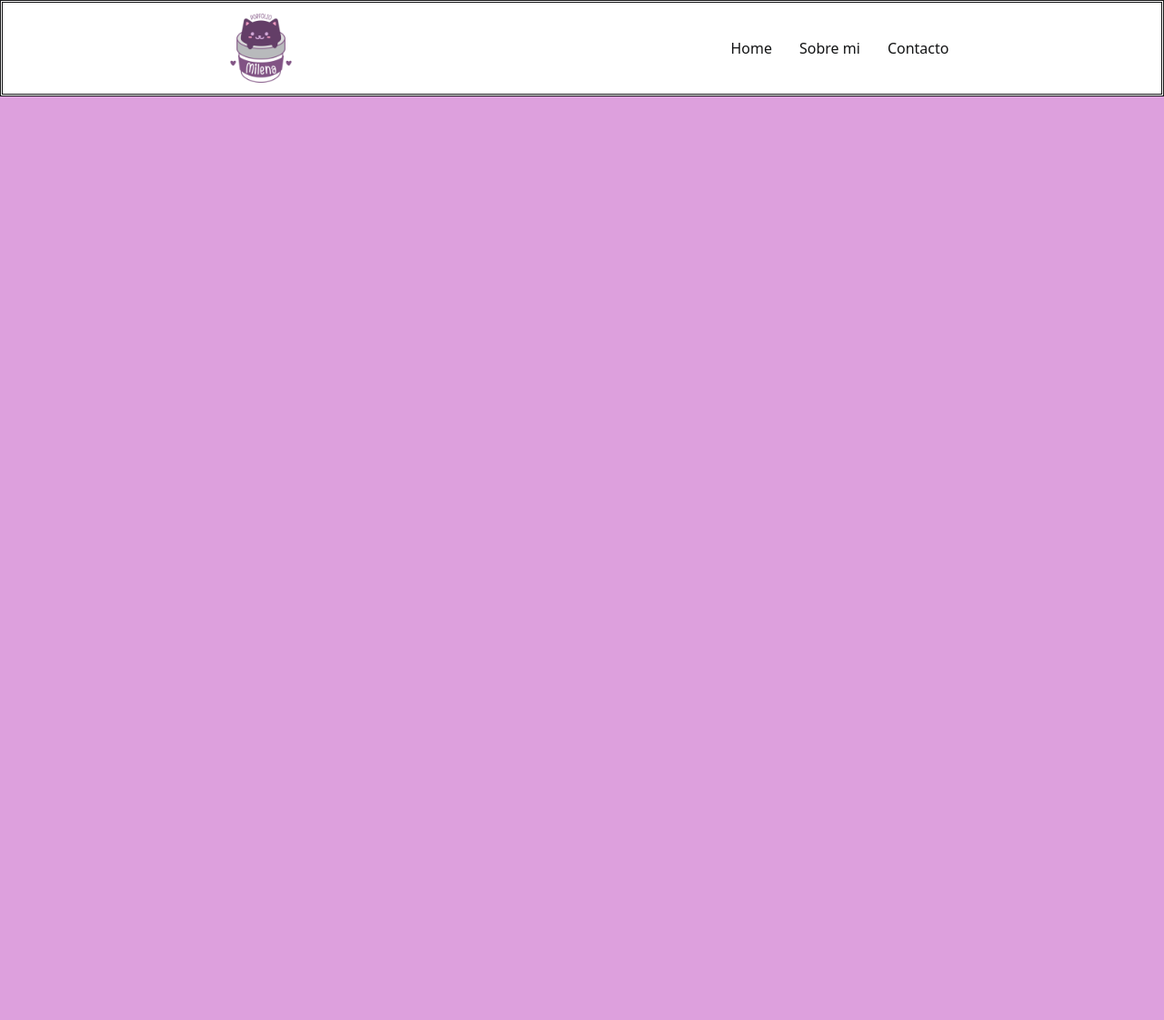
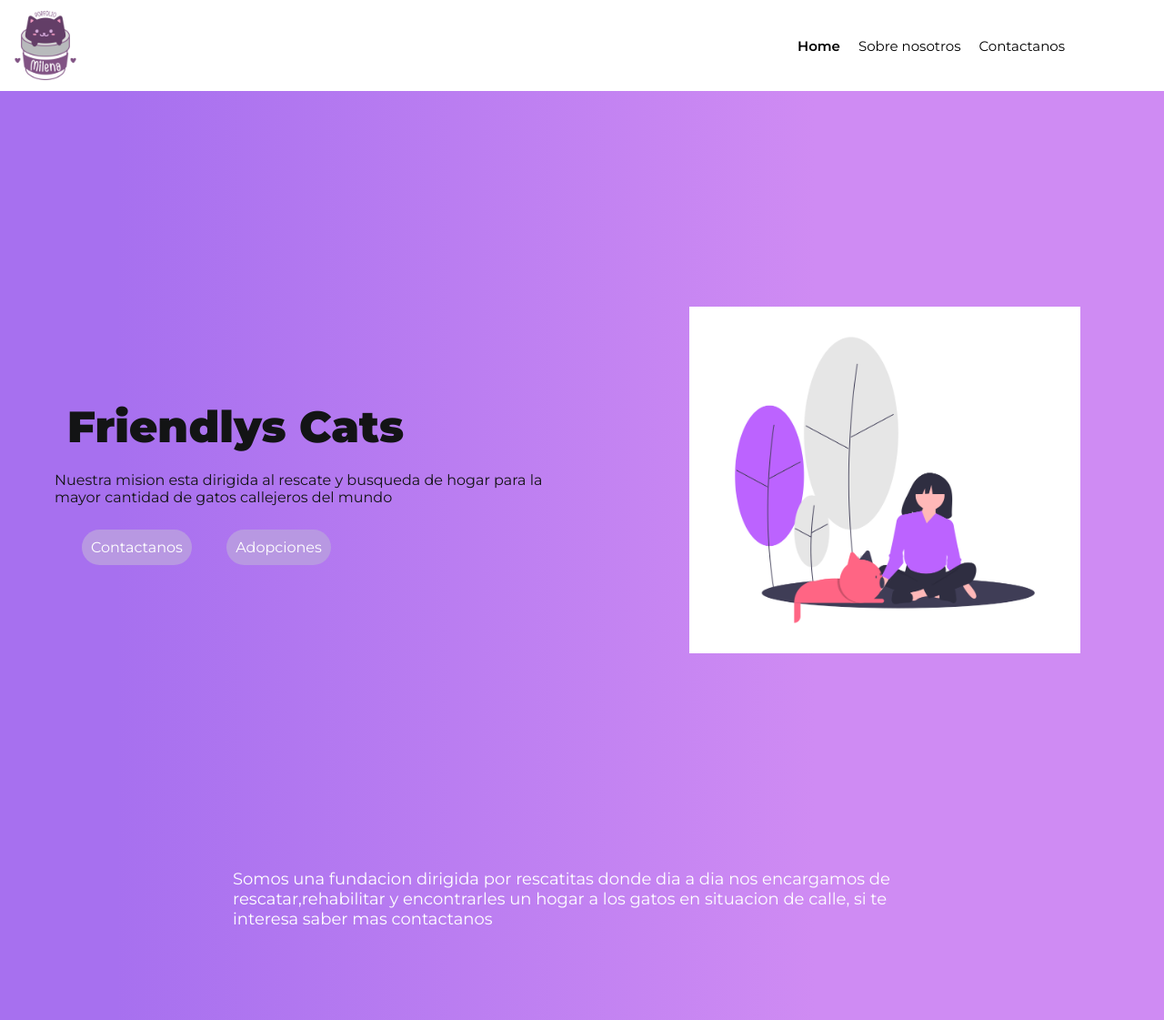
Before and after one commit to MilenaGH1/E2-Navbar, a plain HTML site: page index.html in a window 1280 px wide. Shown: the whole page at 91% size. Before the commit the page ends 800 px from the top, so only its background shows below. Drawn offline with Linux system fonts and the light colour scheme.

Commit message:
agrego main y estilos con flexbox

```diff
--- a/index.html
+++ b/index.html
@@ -7,13 +7,44 @@
     <link rel="stylesheet" href="./styles.css">
 </head>
 <body>
-    <nav>
-         <img class="imag" src="./Logo de cafetería cute lindo morado.png" alt="Logo">
-         <ul class="nav">
-            <li class="nav-link"><a href="#"></a>Home</li>
-            <li class="nav-link"><a href="#"></a>Sobre mi</li>
-            <li class="nav-link"><a href="#"></a>Contacto</li>
-         </ul>
-    </nav>
+    <header>
+        <nav>
+            <img class="logo" src="./Logo de cafetería cute lindo morado.png" alt="Logo">
+            <ul class="navbar-list">
+                <li><a href="#">Home</a></li>
+                <li><a href="#">Sobre nosotros</a></li>
+                <li><a href="#">Contactanos</a></li>
+             </ul>
+        </nav>
+    </header>
+
+    <main>
+            <section class="hero">
+               <div class="hero-content">
+                    <h1> Friendlys Cats</h1>
+                    <p>
+                        Nuestra mision esta dirigida al rescate y busqueda de hogar para la mayor cantidad de gatos callejeros del mundo
+                    </p>
+
+                    <div class="hero-links">
+                        <a href="#" class="content-boton">Contactanos</a>
+                        <a href="#" class="boton">Adopciones</a>
+                    </div>
+
+               </div>
+
+               <div class="img-box">
+                    <img src="./undraw_friends_r511.png" alt="">
+               </div>
+            </section>
+            <section class="about">
+
+                <div class="about-information">
+                    <p>Somos una fundacion dirigida por rescatitas donde dia a dia nos encargamos de rescatar,rehabilitar y encontrarles un hogar a los gatos en situacion de calle, si te interesa saber mas contactanos</p>
+                  </div>
+
+            </section>
+    </main>
+
 </body>
 </html>
--- a/styles.css
+++ b/styles.css
@@ -1,14 +1,20 @@
+@import url('https://fonts.googleapis.com/css2?family=Anonymous+Pro:wght@400;700&family=Montserrat:wght@300;400;600;900&family=Titillium+Web:ital,wght@0,400;1,300;1,600&display=swap');
 *{
     margin: 0;
     padding: 0;
     box-sizing: border-box;
+    list-style: none;
+    text-decoration: none;
+
 }
 body{
-    font-family: system-ui, -apple-system, BlinkMacSystemFont, 'Segoe UI', Roboto, Oxygen, Ubuntu, Cantarell, 'Open Sans', 'Helvetica Neue', sans-serif;
-    color: #131415;
-    background-color: plum;
+    font-family:'Montserrat', sans-serif;;
+    color:#131415;
+    background: linear-gradient(90deg,#a770ef 10%,#cf8bf3  70%);
 }
-.imag{
+
+/*HEADER*/
+.logo{
     border-radius: 50%;
     height: 100px;
     width: 100px;
@@ -16,13 +22,91 @@ body{
 
 nav{
     display: flex;
-    justify-content: space-around;
+    justify-content:space-between;
+    width: 100%;
     align-items: center;
-    background-color: white;
-    border:double;
+    background-color:#ffff
 }
-.nav{
+.navbar-list{
     display: flex;
-    list-style: none;
-    gap: 30px;
+    justify-content: center;
+    align-items: center;
+    font-size: 15px;
+    gap: 20px;
+    width: 40%;
+
 }
+
+.navbar-list a{
+    color: #000;
+    justify-content: center;
+    align-items: center;
+}
+.navbar-list li:first-child>a{
+    font-weight: 600;
+}
+/*SECTION HERO*/
+.hero {
+    display: flex;
+
+}
+
+.hero-content{
+    display: flex;
+    justify-content: center;
+    flex-direction: column;
+    gap: 20px;
+    padding: 40px 30px;
+    margin: 300px 30px;
+    flex-direction: column;
+    font-size: 32px;
+
+}
+.hero-content h1{
+    margin-left: 14px;
+}
+.hero-content p{
+    font-size: 16px;
+}
+
+.content-boton,
+.boton{
+    background-color: #b898e2;
+    color:#ffff;
+    border-radius: 20px;
+    padding: 10px;
+    margin-left: 30px;
+    justify-content: center;
+    align-items: center;
+    font-size: 16px;
+    gap: 20px;
+}
+
+.img-box{
+    display: flex;
+    justify-content: center;
+    align-items: center;
+
+}
+
+.img-box img{
+    width: 70%;
+}
+
+/*ABOUT*/
+
+.about{
+    display: flex;
+    justify-content: center;
+    align-items: center;
+    width: 100%;
+    margin-bottom: 100px;
+}
+
+.about p{
+    color: #ffff;
+    font-size: 18px;
+    width: 60%;
+    margin-left:20%;
+    gap: 10px;
+}
```
Also changed, not shown: undraw_friends_r511.png (added).
